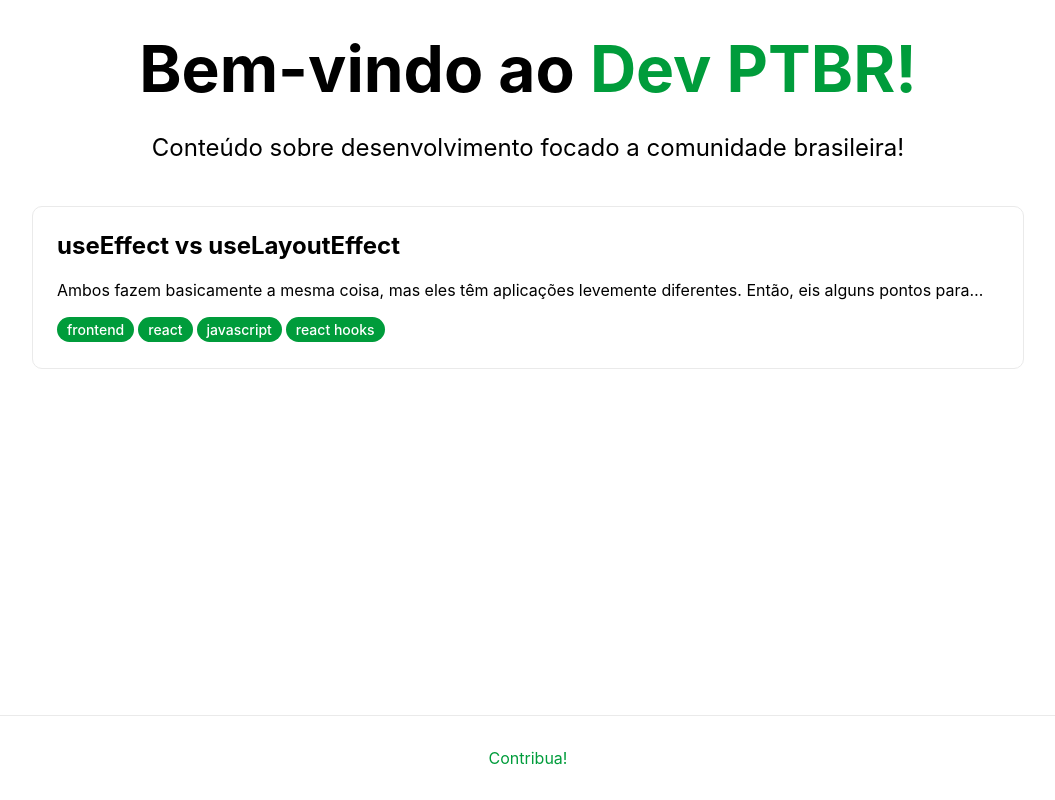
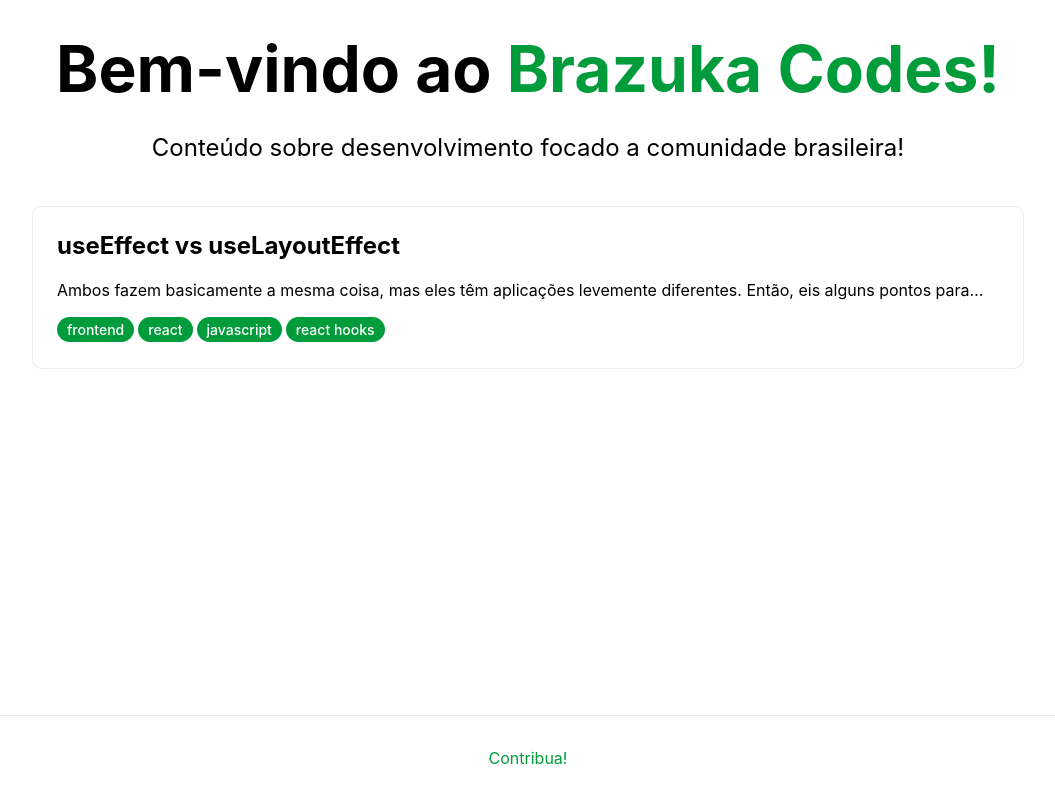
Before and after one commit to viniciuscasarin/brazuka-codes, a Next.js app: page / in a window 1280 px wide. Shown: the whole page, without its empty margins (112-1167 px from the left). Built offline with nearby package versions, Linux system fonts and the light colour scheme.

Commit message:
feat: blog new name

```diff
--- a/src/constants.js
+++ b/src/constants.js
@@ -1,3 +1,3 @@
-export const BLOG_TITLE = "Dev PTBR";
+export const BLOG_TITLE = "Brazuka Codes";
 export const BLOG_DESCRIPTION =
   "Conteúdo sobre desenvolvimento focado a comunidade brasileira!";
```
